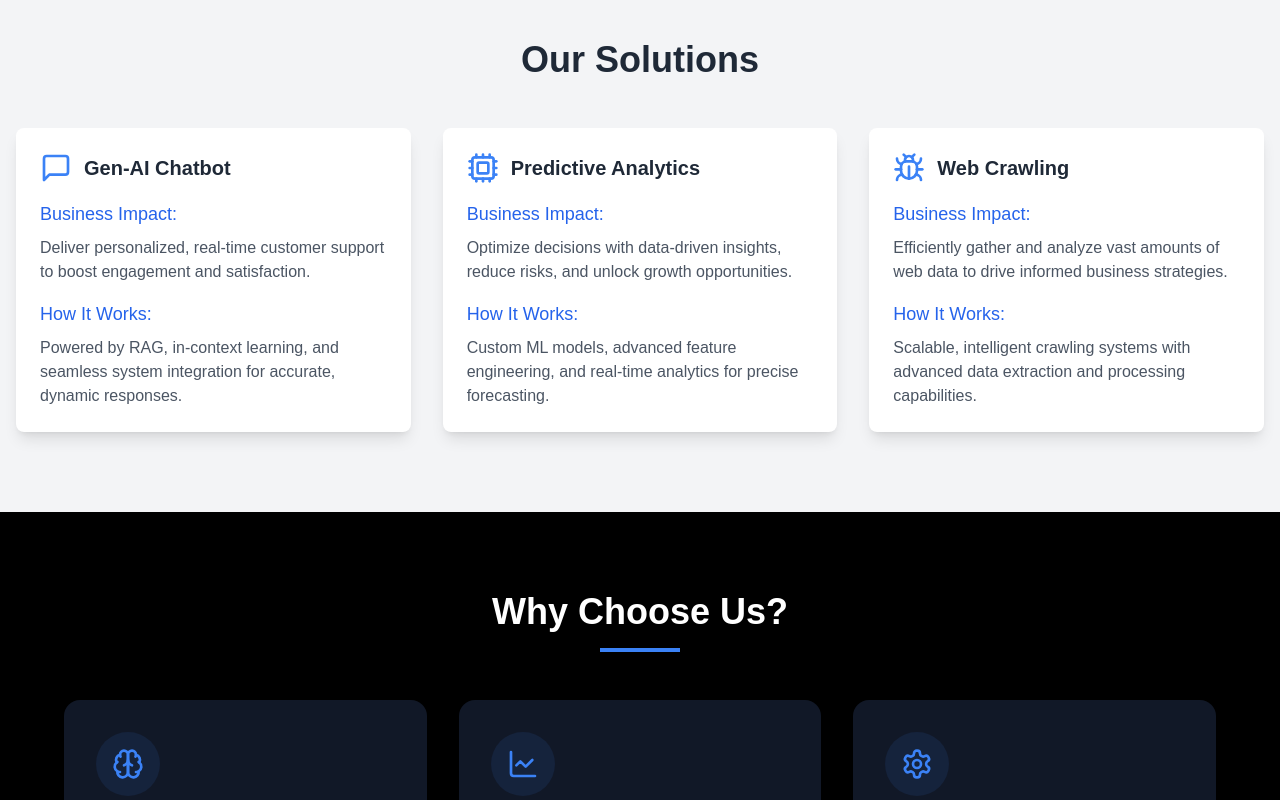
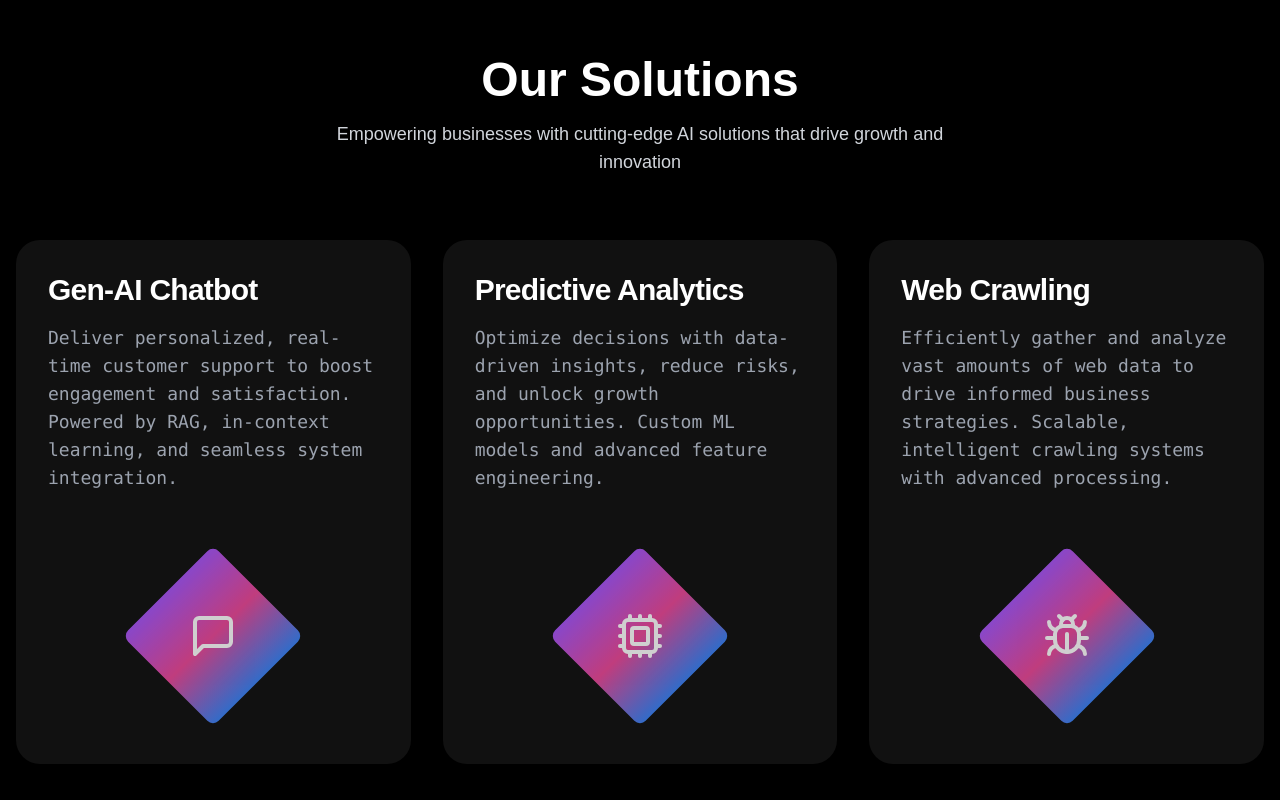
Before and after one commit to gewinnerscs/ai4id-landingpage-3, a Next.js app: page / in a window 1280 px wide. Shown: the part 840-1640 px from the top of the page. Built offline with nearby package versions, Linux system fonts and the light colour scheme.

Commit message:
solution section change

```diff
--- a/src/app/components/Solutions.tsx
+++ b/src/app/components/Solutions.tsx
@@ -1,50 +1,51 @@
-import { Cpu, MessageSquare, BugIcon as Spider } from "lucide-react"
+import { Cpu, MessageSquare, BugIcon as Spider } from "lucide-react";
 
 const solutions = [
   {
     title: "Gen-AI Chatbot",
     icon: MessageSquare,
-    impact: "Deliver personalized, real-time customer support to boost engagement and satisfaction.",
-    howItWorks: "Powered by RAG, in-context learning, and seamless system integration for accurate, dynamic responses.",
+    description: "Deliver personalized, real-time customer support to boost engagement and satisfaction. Powered by RAG, in-context learning, and seamless system integration.",
   },
   {
     title: "Predictive Analytics",
     icon: Cpu,
-    impact: "Optimize decisions with data-driven insights, reduce risks, and unlock growth opportunities.",
-    howItWorks: "Custom ML models, advanced feature engineering, and real-time analytics for precise forecasting.",
+    description: "Optimize decisions with data-driven insights, reduce risks, and unlock growth opportunities. Custom ML models and advanced feature engineering.",
   },
   {
     title: "Web Crawling",
     icon: Spider,
-    impact: "Efficiently gather and analyze vast amounts of web data to drive informed business strategies.",
-    howItWorks: "Scalable, intelligent crawling systems with advanced data extraction and processing capabilities.",
+    description: "Efficiently gather and analyze vast amounts of web data to drive informed business strategies. Scalable, intelligent crawling systems with advanced processing.",
   },
-]
+];
 
 export default function Solutions() {
   return (
-    <section className="py-20 px-4 bg-gray-100">
-      <div className="container mx-auto">
-        <h2 className="text-3xl md:text-4xl font-bold mb-12 text-center text-gray-800">Our Solutions</h2>
-        <div className="grid grid-cols-1 md:grid-cols-2 lg:grid-cols-3 gap-8">
+    <section className="py-24 px-4 bg-black">
+      <div className="container mx-auto max-w-7xl">
+        <div className="text-center mb-16">
+          <h2 className="text-4xl md:text-5xl font-bold mb-4 text-white">Our Solutions</h2>
+          <p className="text-gray-300 text-lg max-w-2xl mx-auto">Empowering businesses with cutting-edge AI solutions that drive growth and innovation</p>
+        </div>
+        <div className="grid grid-cols-1 md:grid-cols-3 gap-8">
           {solutions.map((solution, index) => (
-            <div key={index} className="bg-white rounded-lg p-6 shadow-lg transition-transform hover:scale-105">
-              <div className="flex items-center mb-4">
-                <solution.icon className="w-8 h-8 mr-3 text-blue-500" />
-                <h3 className="text-xl font-semibold text-gray-800">{solution.title}</h3>
-              </div>
-              <div className="mb-4">
-                <h4 className="text-lg font-medium mb-2 text-blue-600">Business Impact:</h4>
-                <p className="text-gray-600">{solution.impact}</p>
-              </div>
-              <div>
-                <h4 className="text-lg font-medium mb-2 text-blue-600">How It Works:</h4>
-                <p className="text-gray-600">{solution.howItWorks}</p>
+            <div key={index} className="relative group">
+              <div className="rounded-3xl bg-[#111111] p-8 h-full transition-all duration-300 hover:bg-[#161616]">
+                <h3 className="text-3xl font-bold text-white mb-4 tracking-tight">{solution.title}</h3>
+                <p className="text-gray-400 text-lg font-mono mb-12">{solution.description}</p>
+                <div className="relative h-48">
+                  <div className="absolute inset-0 flex items-center justify-center">
+                    <div className="relative w-32 h-32 bg-gradient-to-r from-purple-500 via-pink-500 to-blue-500 rounded-lg transform rotate-45 opacity-80">
+                      <div className="absolute inset-0 flex items-center justify-center -rotate-45">
+                        <solution.icon className="w-12 h-12 text-white" />
+                      </div>
+                    </div>
+                  </div>
+                </div>
               </div>
             </div>
           ))}
         </div>
       </div>
     </section>
-  )
+  );
 }
```
Also changed, not shown: src/app/page.tsx (+10 -10 lines).
